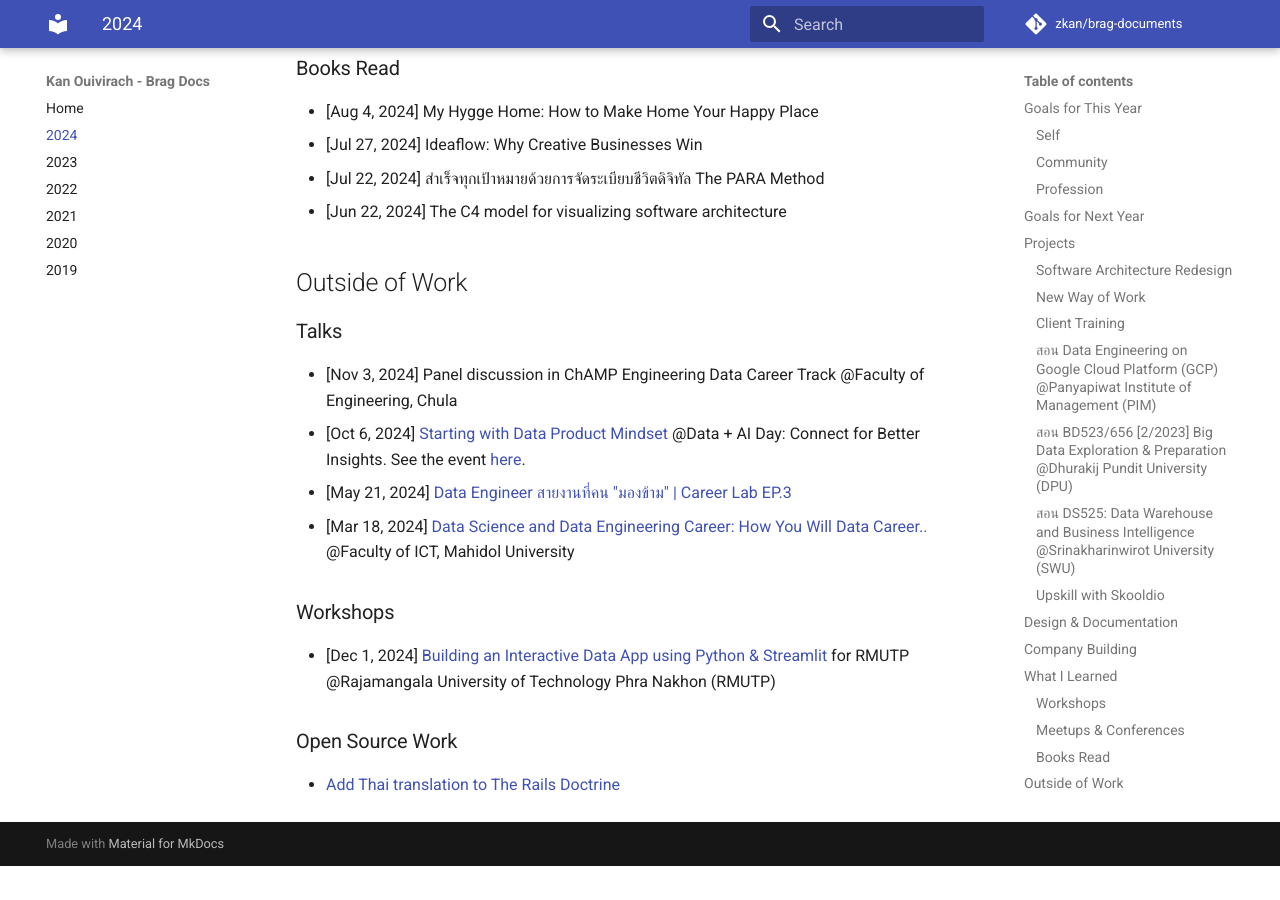
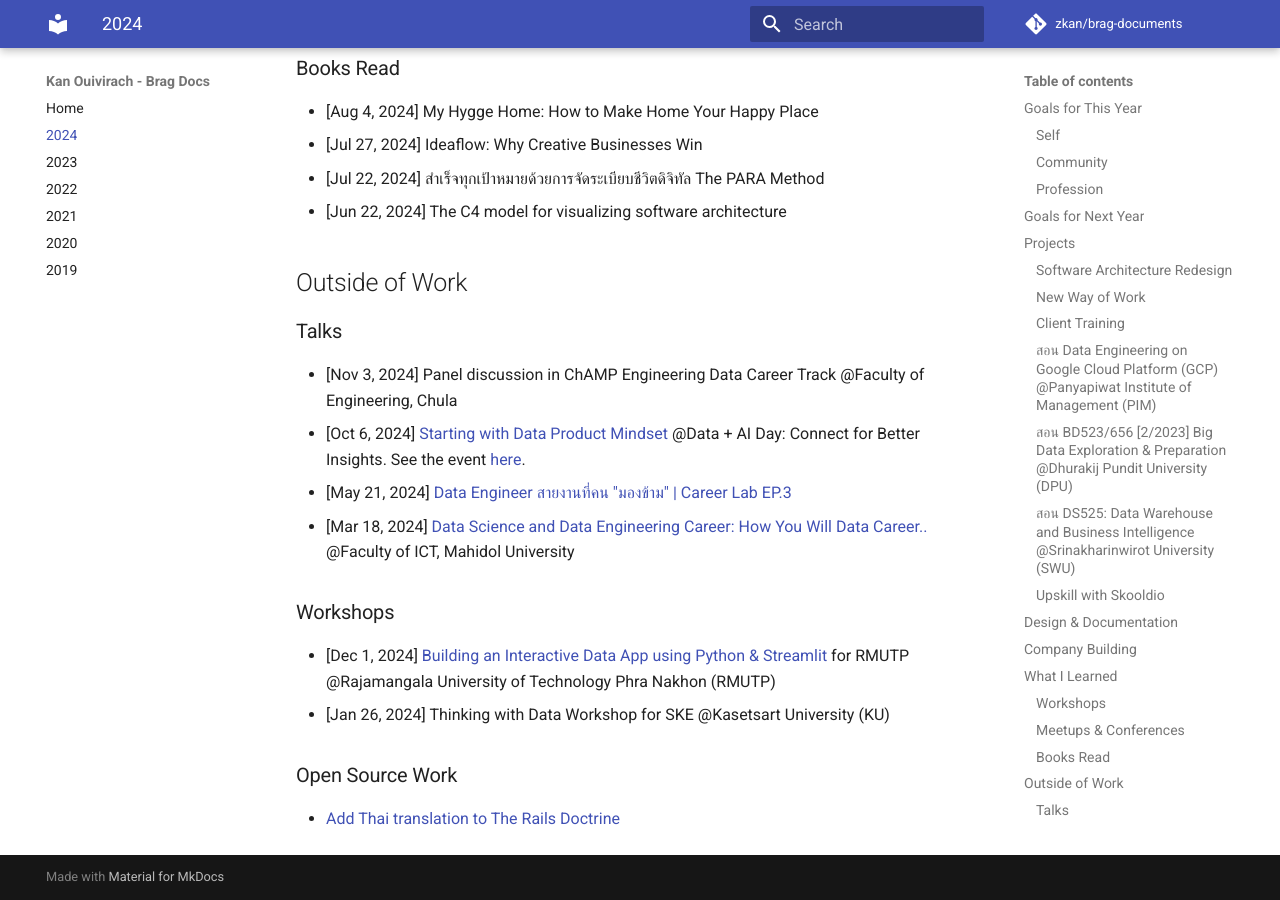
Before and after one commit to zkan/brag-documents, an MkDocs documentation site: the page built from docs/2024.md, in a window 1280 px wide and 900 px high, scrolled down 4009 px. Built offline with MkDocs 1.6.1 and Material for MkDocs 9.7.7, drawn with Linux system fonts in a browser that asks for light colours; comment, search, counter and statistics services are not loaded; before the commit the page ends 4875 px from its top, so only the background shows below that.

Commit message:
Add thinking with data workshop @KU

```diff
--- a/docs/2024.md
+++ b/docs/2024.md
@@ -160,6 +160,7 @@
 ### Workshops
 
 * [Dec 1, 2024] [Building an Interactive Data App using Python & Streamlit](https://zkan.notion.site/Building-an-Interactive-Data-App-using-Python-Streamlit-13718798dff6802eb50ad25b04213340?pvs=4){: target="_blank"} for RMUTP @Rajamangala University of Technology Phra Nakhon (RMUTP)
+* [Jan 26, 2024] Thinking with Data Workshop for SKE @Kasetsart University (KU)
 
 ### Open Source Work
 
```
